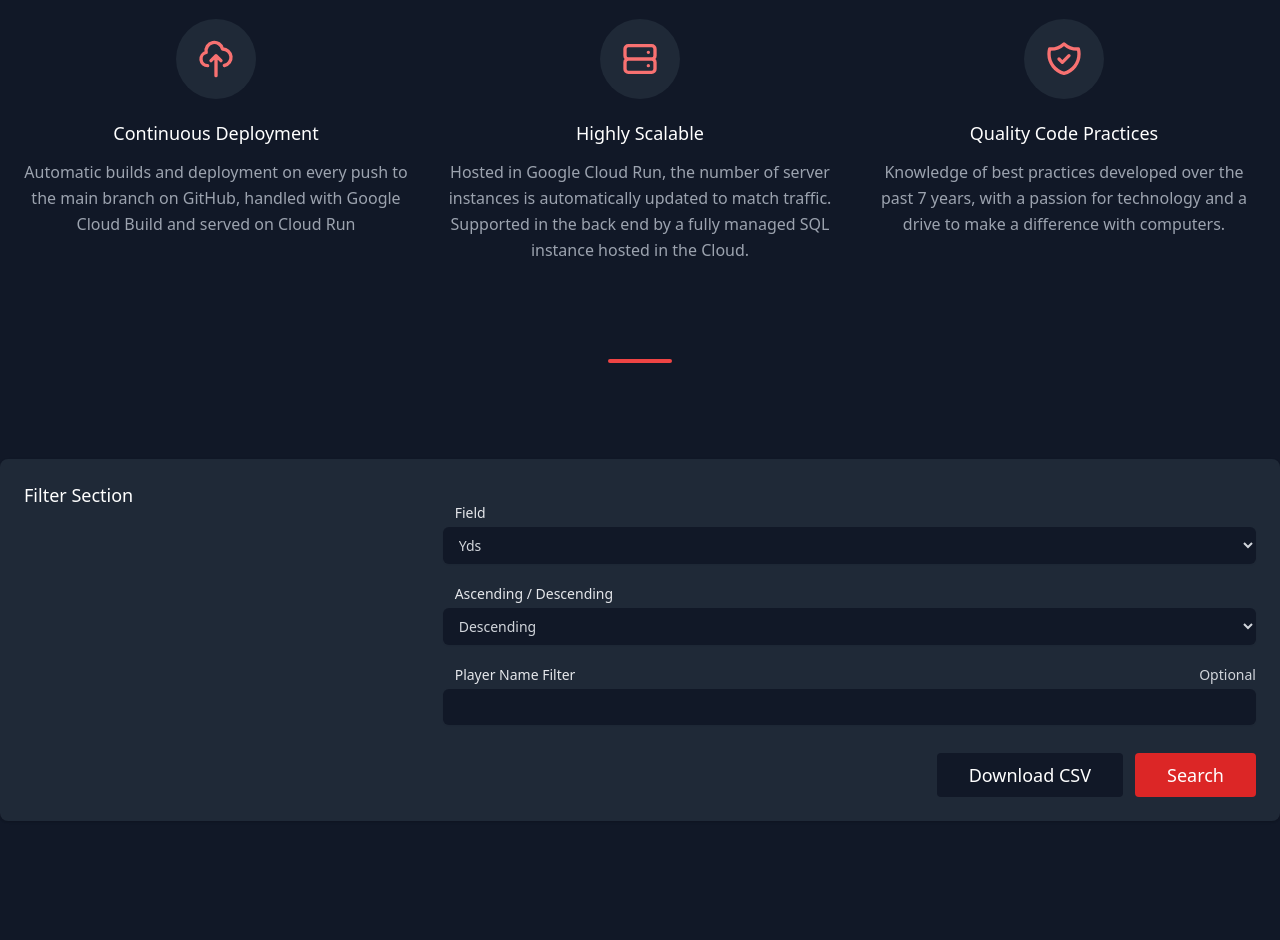
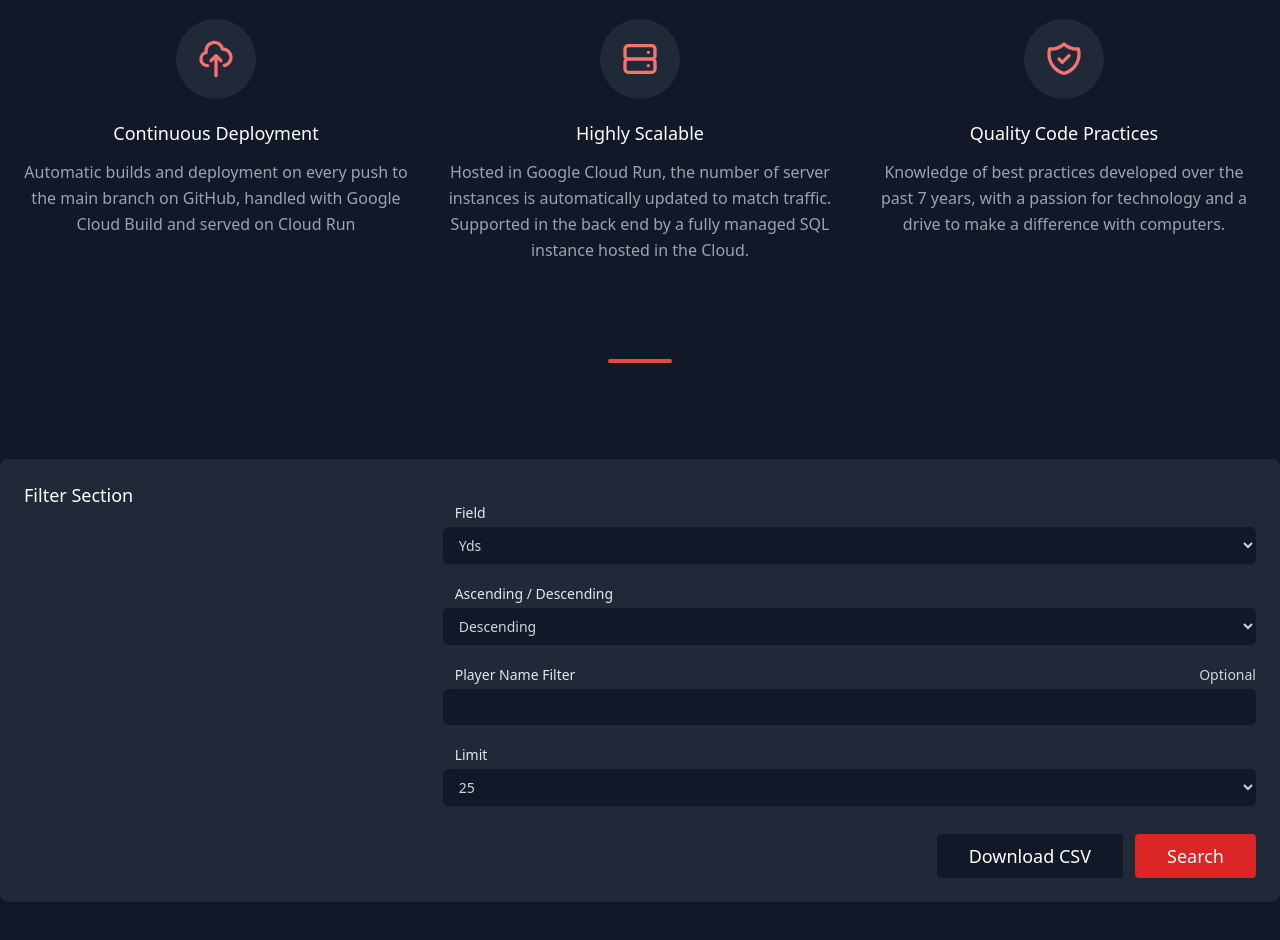
Before and after one commit to RabinSamaroo/nfl-rushing-challenge, a website: page public/index.html in a window 1280 px wide. Shown: the part 301-1241 px from the top of the page. Before the commit the page ends 1168 px from the top, so only its background shows below. Drawn offline with nearby package versions, Linux system fonts and the light colour scheme.

Commit message:
added limit

```diff
--- a/public/index.html
+++ b/public/index.html
@@ -190,6 +190,20 @@
                   class="mt-1 block w-full py-2 px-3 bg-gray-900 rounded-md shadow-sm sm:text-sm text-gray-300 hover:bg-gray-700">
               </div>
             </div>
+
+            <div class="mt-5 md:col-span-2">
+              <div class="col-span-6 sm:col-span-3">
+                <label class="ml-3 block text-sm font-medium text-gray-200">Limit</label>
+                <select id="filter-limit"
+                  class="mt-1 block w-full py-2 px-3 bg-gray-900 rounded-md shadow-sm sm:text-sm text-gray-300 hover:bg-gray-700">
+                  <option selected="selected">25</option>
+                  <option>50</option>
+                  <option>100</option>
+                  <option>500</option>
+                </select>
+              </div>
+            </div>
+
           </div>
         </div>
 
--- a/public/table.js
+++ b/public/table.js
@@ -2,6 +2,7 @@
 const filterField = document.getElementById("filter-field");
 const filterAsc = document.getElementById("filter-asc");
 const filterPlayer = document.getElementById("filter-player");
+const filterLimit = document.getElementById("filter-limit");
 const downloadBtn = document.getElementById("download-csv");
 const filterSubmitBtn = document.getElementById("filter-submit");
 
@@ -14,6 +15,7 @@ function generateParams() {
     filterField: filterField.value,
     filterAsc: filterAsc.value,
     filterPlayer: filterPlayer.value,
+    filterLimit: filterLimit.value,
   };
 
   return Object.entries(fields)
--- a/src/util/util.js
+++ b/src/util/util.js
@@ -9,12 +9,15 @@ const { knex, TABLE_NAME } = require("../db.js");
  * @returns {Promise} - knex query
  */
 function generateQuery(queryParams) {
-  const { filterField, filterAsc, filterPlayer } = queryParams; // TODO: Destructure in the function argument
+  const { filterField, filterAsc, filterPlayer, filterLimit } = queryParams; // TODO: Destructure in the function argument
   let query = knex(TABLE_NAME)
     .select()
     .orderBy(filterField, filterAsc == "Ascending" ? "asc" : "desc");
 
   if (filterPlayer) query.where("Player", "like", `%${filterPlayer}%`);
+
+  query.limit(filterLimit);
+
   return query;
 }
 
```
